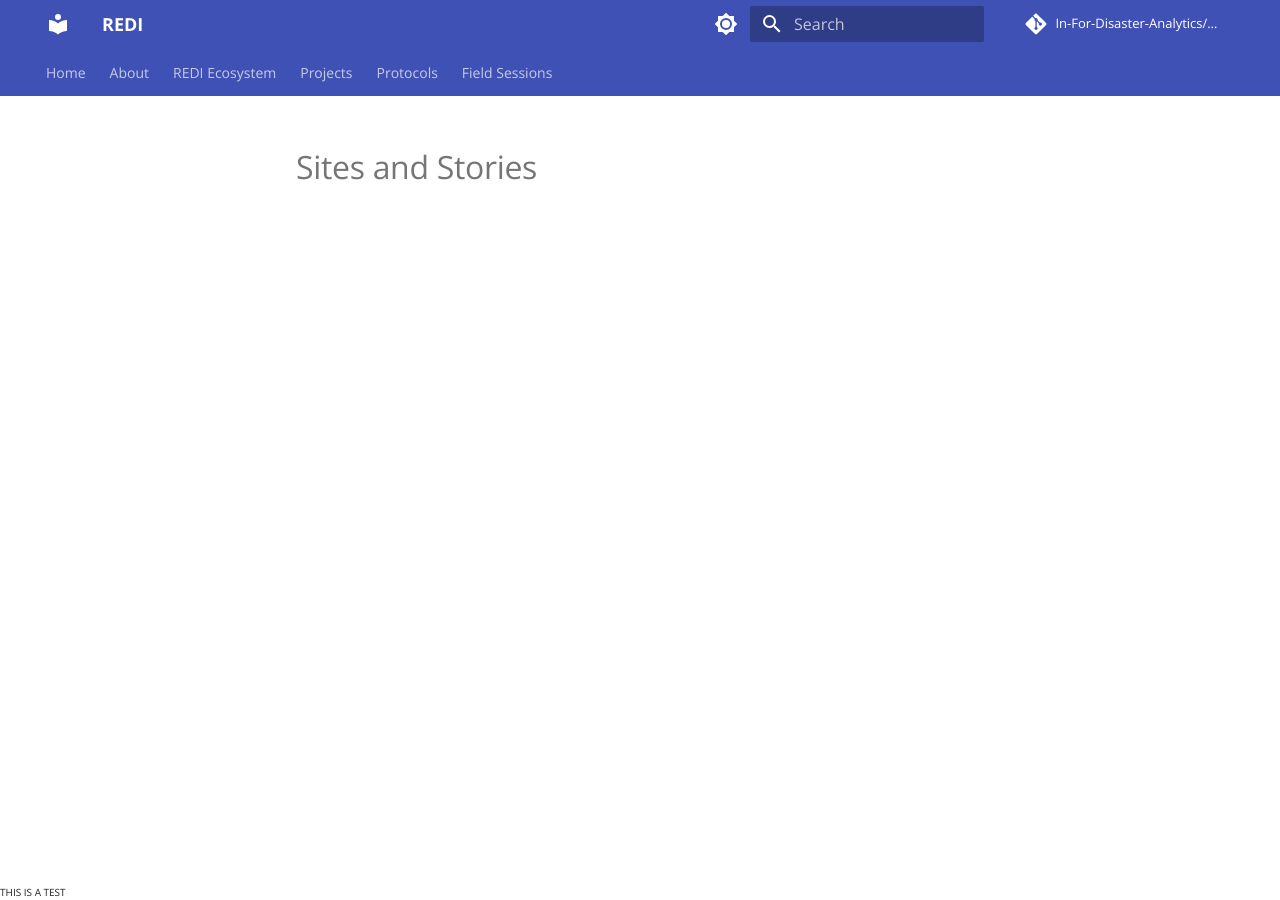
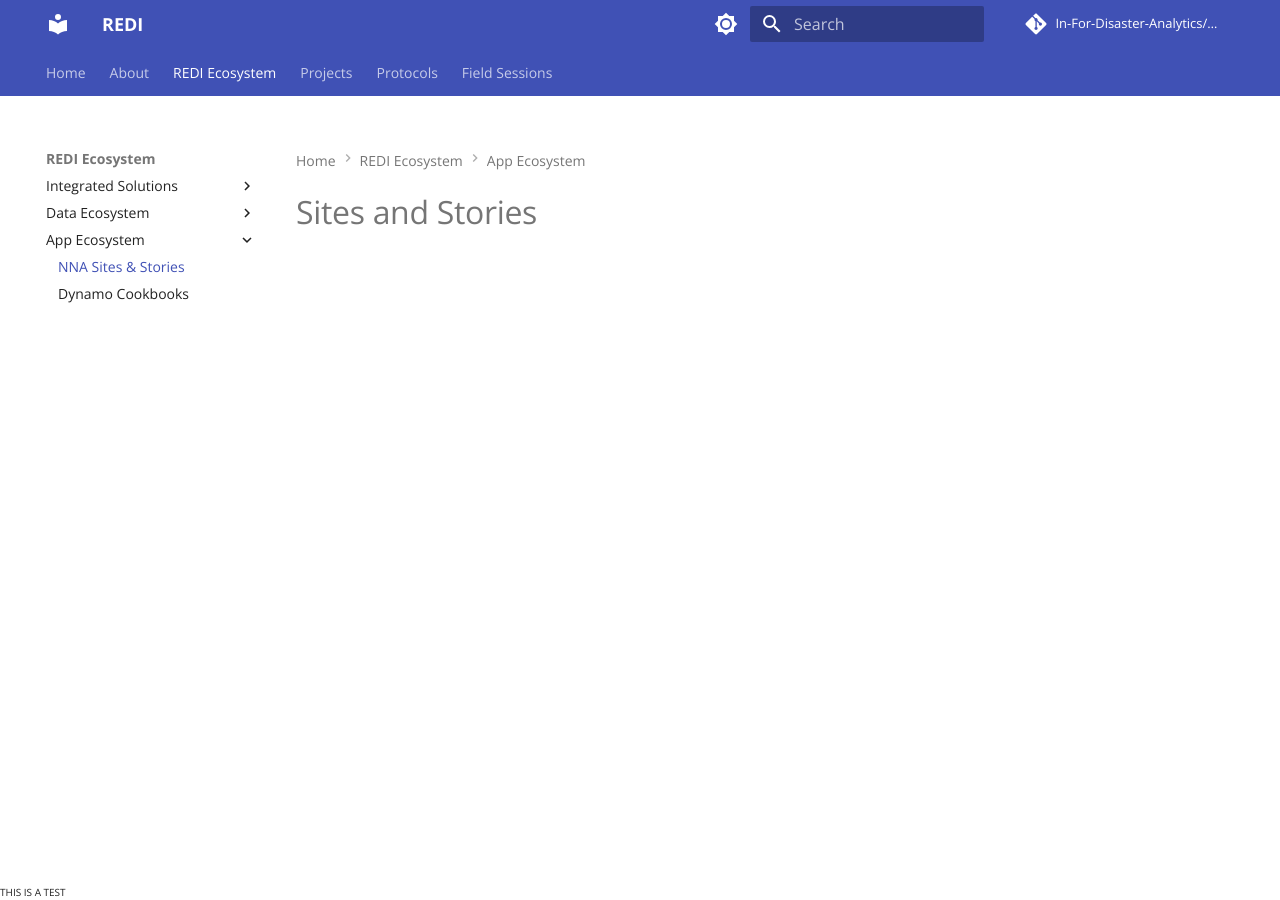
Before and after one commit to In-For-Disaster-Analytics/REDI-Documentation, an MkDocs documentation site: the page built from docs/redi-ecosystem/app-ecosystem/sites-and-stories.md, in a window 1280 px wide. Built offline with MkDocs 1.6.1 and Material for MkDocs 9.7.7, drawn with Linux system fonts in a browser that asks for light colours; comment, search, counter and statistics services are not loaded.

Commit message:
Updates to outline

```diff
--- a/mkdocs.yml
+++ b/mkdocs.yml
@@ -14,8 +14,8 @@
   name: material
   custom_dir: overrides
   features:
+    - navigation.indexes
     - navigation.tabs
-    - navigation.indexes
     - navigation.path
     - navigation.instant
     - navigation.instant.prefetch
@@ -80,6 +80,7 @@
     - SETx KMP: projects/setx.md
     - RGV AI Enabled Modeling: projects/rgv.md
   - Protocols:
+    - protocols/index.md
     - Drone: protocols/drone.md
     - Geoslam (Geoslam): protocols/geoslam.md
     - Survey123: protocols/survey123_user.md
```
Also changed, not shown: docs/protocols/index.md (added, +9 -0 lines), docs/redi-ecosystem/app-ecosystem/dynamo-cookbooks.md (renamed from docs/redi-ecosystem/app-ecosytem/dynamo-cookbooks.md), docs/redi-ecosystem/app-ecosystem/sites-and-stories.md (renamed from docs/redi-ecosystem/app-ecosytem/sites-and-stories.md).
